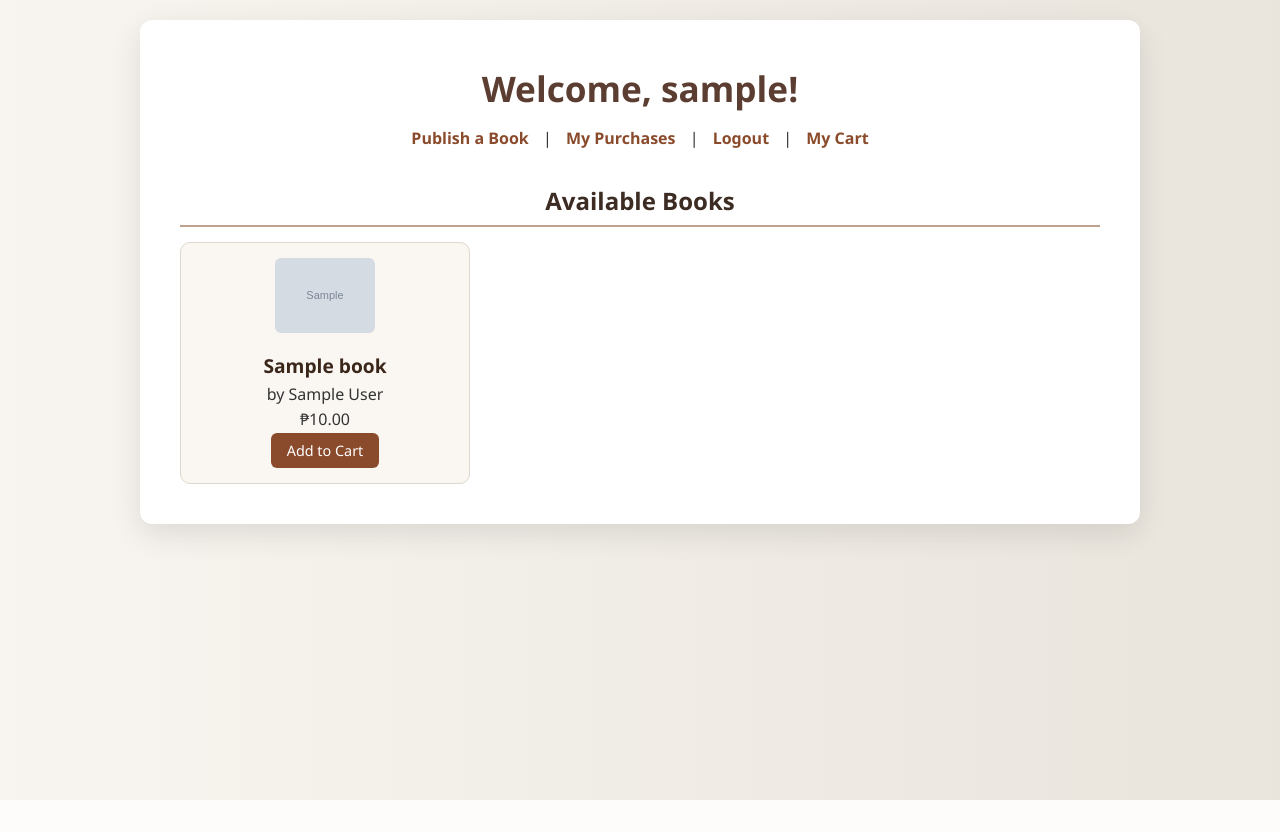
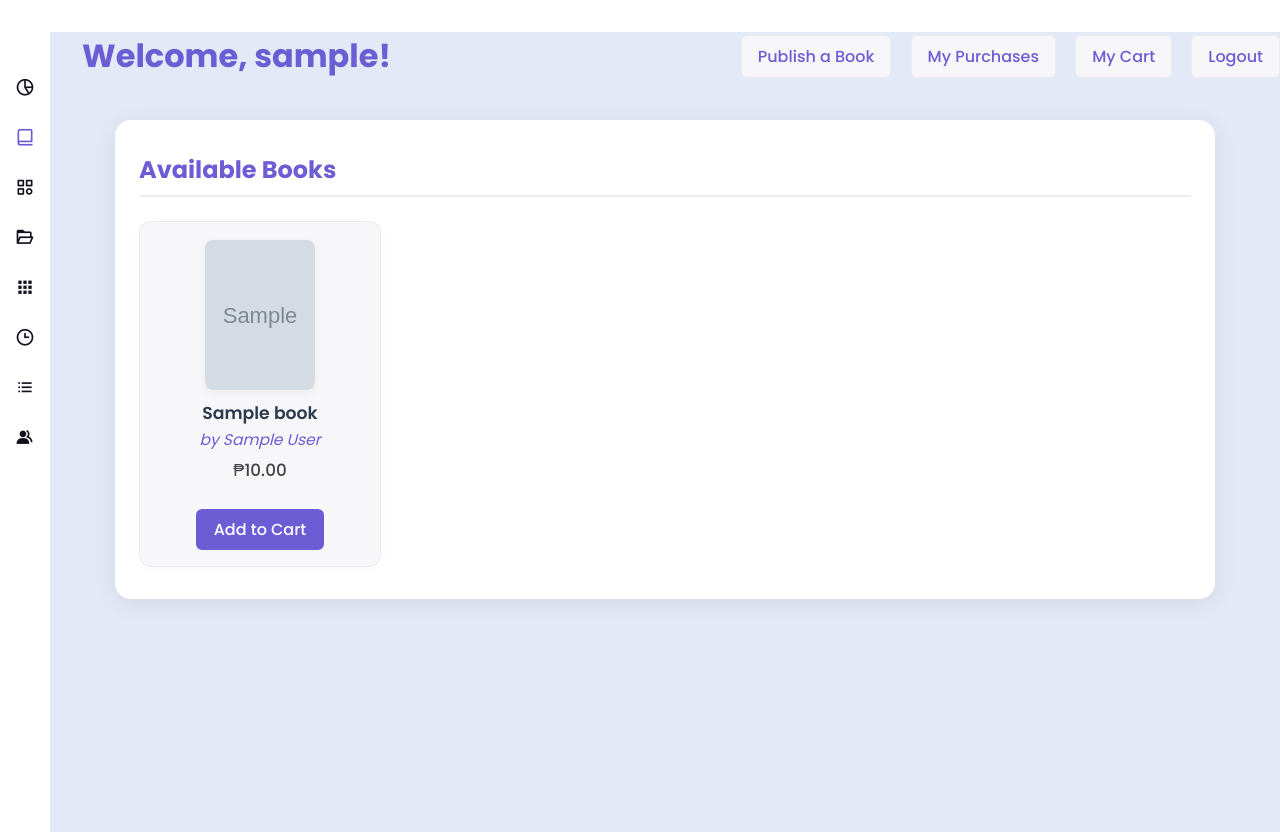
Before and after one commit to clstljr/LIBro, a PHP site: page /pages/dashboard.php in a window 1280 px wide. Before the commit the page ends 800 px from the top, so only its background shows below. Run offline with PHP 8.4, Linux system fonts and the light colour scheme; the visitor is signed in with stand-in values (Sample User, id 1); tables that the repository leaves empty or names only in its code hold one stand-in row (values such as "Sample post"); grey boxes marked "Sample" are stand-in pictures; some libraries are stand-ins or nearby versions.

Commit message:
Enhance dashboard layout and styling for improved user experience; refactor book display and navigation links.

```diff
--- a/pages/dashboard.php
+++ b/pages/dashboard.php
@@ -14,32 +14,180 @@ while ($row = $result->fetch_assoc()) {
     $books[] = $row;
 }
 ?>
-
 <!DOCTYPE html>
-<html>
+<html lang="en">
 <head>
-    <title>Dashboard</title>
-    <link rel="stylesheet" href="../assets/css/dashboard.css"/> <!-- Updated path -->
+  <meta charset="UTF-8" />
+  <meta http-equiv="X-UA-Compatible" content="IE=edge" />
+  <meta name="viewport" content="width=device-width, initial-scale=1.0" />
+  <title>Library Management System || Dashboard</title>
+  <link rel="stylesheet" href="../assets/css/main.css" />
+  <link href="https://unpkg.com/boxicons@2.1.4/css/boxicons.min.css" rel="stylesheet" />
+  <link rel="stylesheet" href="https://cdnjs.cloudflare.com/ajax/libs/font-awesome/6.3.0/css/all.min.css" />
+  <link rel="preconnect" href="https://fonts.googleapis.com" />
+  <link rel="preconnect" href="https://fonts.gstatic.com" crossorigin />
+  <link href="https://fonts.googleapis.com/css2?family=Poppins:wght@400;500;600;700;800;900&display=swap" rel="stylesheet" />
+  <style>
+    .dashboard-books {
+      margin-top: 2.5rem;
+      background: #fff;
+      border-radius: 16px;
+      box-shadow: 0 4px 24px rgba(0,0,0,0.08);
+      padding: 32px 24px;
+      max-width: 1100px;
+      margin-left: auto;
+      margin-right: auto;
+    }
+    .dashboard-books h3 {
+      color: #6c5dd4;
+      font-size: 1.5rem;
+      margin-bottom: 1.5rem;
+      border-bottom: 2px solid #ececec;
+      padding-bottom: 8px;
+      text-align: left;
+    }
+    .dashboard-book-list {
+      display: grid;
+      grid-template-columns: repeat(auto-fill, minmax(220px, 1fr));
+      gap: 28px;
+    }
+    .dashboard-book-item {
+      background: #f7f7fa;
+      border-radius: 12px;
+      box-shadow: 0 2px 8px rgba(108,93,212,0.04);
+      padding: 18px 14px 16px 14px;
+      display: flex;
+      flex-direction: column;
+      align-items: center;
+      transition: box-shadow 0.2s, transform 0.2s;
+      border: 1px solid #ececec;
+    }
+    .dashboard-book-item:hover {
+      box-shadow: 0 8px 24px rgba(108,93,212,0.10);
+      transform: translateY(-4px) scale(1.03);
+    }
+    .dashboard-book-item img {
+      width: 110px;
+      height: 150px;
+      object-fit: cover;
+      border-radius: 8px;
+      margin-bottom: 10px;
+      background: #fff;
+      box-shadow: 0 2px 8px rgba(0,0,0,0.06);
+    }
+    .dashboard-book-title {
+      font-size: 1.08rem;
+      font-weight: 600;
+      color: #2d3a4b;
+      margin-bottom: 2px;
+      text-align: center;
+    }
+    .dashboard-book-author {
+      font-size: 0.97rem;
+      color: #6c5dd4;
+      font-style: italic;
+      margin-bottom: 6px;
+      text-align: center;
+    }
+    .dashboard-book-price {
+      font-size: 1.05rem;
+      color: #444;
+      margin-bottom: 10px;
+      font-weight: 500;
+    }
+    .dashboard-book-item form {
+      width: 100%;
+      display: flex;
+      justify-content: center;
+      margin-top: 16px; /* Add gap above the button */
+    }
+    .dashboard-book-item button {
+      background: #6c5dd4;
+      color: #fff;
+      border: none;
+      border-radius: 6px;
+      padding: 8px 18px;
+      font-size: 1rem;
+      font-weight: 500;
+      cursor: pointer;
+      transition: background 0.2s;
+    }
+    .dashboard-book-item button:hover {
+      background: #4b3bbd;
+    }
+    .dashboard-header {
+      display: flex;
+      justify-content: space-between;
+      align-items: center;
+      margin-bottom: 1.5rem;
+      gap: 1rem;
+      margin-top: 32px;
+      margin-left: 32px;
+    }
+    .dashboard-header h2 {
+      color: #6c5dd4;
+      font-size: 2rem;
+      margin: 0;
+    }
+    .dashboard-header .dashboard-links {
+      display: flex;
+      gap: 1.2rem;
+      flex-wrap: wrap;
+    }
+    .dashboard-header .dashboard-links a {
+      background: #f7f7fa;
+      color: #6c5dd4;
+      border-radius: 6px;
+      padding: 8px 16px;
+      font-weight: 500;
+      text-decoration: none;
+      border: 1px solid #ececec;
+      transition: background 0.2s, color 0.2s;
+    }
+    .dashboard-header .dashboard-links a:hover {
+      background: #6c5dd4;
+      color: #fff;
+    }
+    .notification {
+      background: #e6ffe6;
+      color: #1a7f37;
+      border: 1px solid #b2f2b2;
+      border-radius: 6px;
+      padding: 12px 18px;
+      margin: 18px auto 0 auto;
+      max-width: 500px;
+      text-align: center;
+      font-size: 1.1rem;
+    }
+  </style>
 </head>
-<body>
-<div class="container">
+<body onload="preloader()">
+<?php include 'includes/sidebar.php'; ?>
+<section class="home-section">
+  <div class="dashboard-header" style="margin-top: 32px;">
     <h2>Welcome, <?= htmlspecialchars($_SESSION["user_name"]) ?>!</h2>
-    <p><a href="add_book.php">Publish a Book</a> | <a href="orders.php">My Purchases</a> | <a href="logout.php">Logout</a> | <a href="cart.php">My Cart</a></p>
-
+    <div class="dashboard-links">
+      <a href="../LIBro/addBookPage.php">Publish a Book</a>
+      <a href="orders.php">My Purchases</a>
+      <a href="cart.php">My Cart</a>
+      <a href="logout.php">Logout</a>
+    </div>
+  </div>
+  <div class="dashboard-books">
     <h3>Available Books</h3>
     <?php if (empty($books)) : ?>
       <p>No books available yet.</p>
     <?php else : ?>
-        <div class="book-list">
+      <div class="dashboard-book-list">
         <?php foreach ($books as $book): ?>
-                <div class="book-item">
+          <div class="dashboard-book-item">
             <?php if ($book['image']): ?>
-                        <img src="/LIBro/uploads/<?= htmlspecialchars($book['image']) ?>" width="100"><br>
+              <img src="/LIBro/uploads/<?= htmlspecialchars($book['image']) ?>" alt="<?= htmlspecialchars($book['title']) ?>">
             <?php endif; ?>
-                    <strong><?= htmlspecialchars($book['title']) ?></strong><br>
-                    by <?= htmlspecialchars($book['author']) ?><br>
-                    ₱<?= number_format($book['price'], 2) ?><br>
-                    <form method="post" action="add_to_cart.php" style="display:inline;">
+            <div class="dashboard-book-title"><?= htmlspecialchars($book['title']) ?></div>
+            <div class="dashboard-book-author">by <?= htmlspecialchars($book['author']) ?></div>
+            <div class="dashboard-book-price">₱<?= number_format($book['price'], 2) ?></div>
+            <form method="post" action="add_to_cart.php">
               <input type="hidden" name="book_id" value="<?= $book['id'] ?>">
               <button type="submit">Add to Cart</button>
             </form>
@@ -56,5 +204,7 @@ while ($row = $result->fetch_assoc()) {
       <p>Your order has been placed successfully and will arrive soon!</p>
     </div>
   <?php endif; ?>
+</section>
+<script src="https://unpkg.com/boxicons@2.1.4/dist/boxicons.js"></script>
 </body>
 </html>
```
Lines whose indentation alone changed are shown as unchanged.
